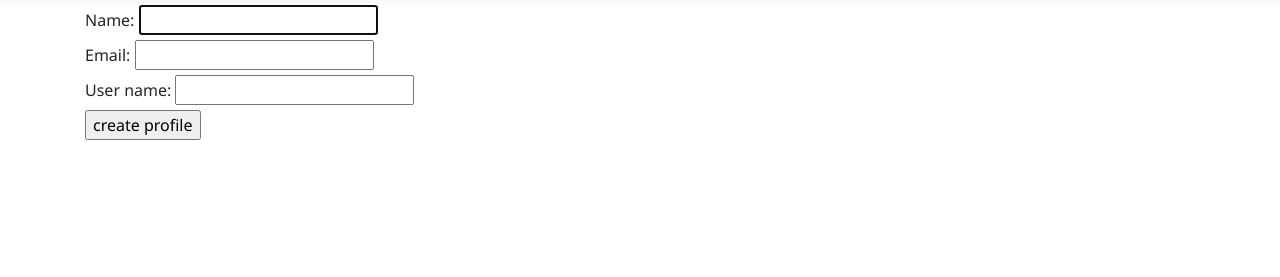
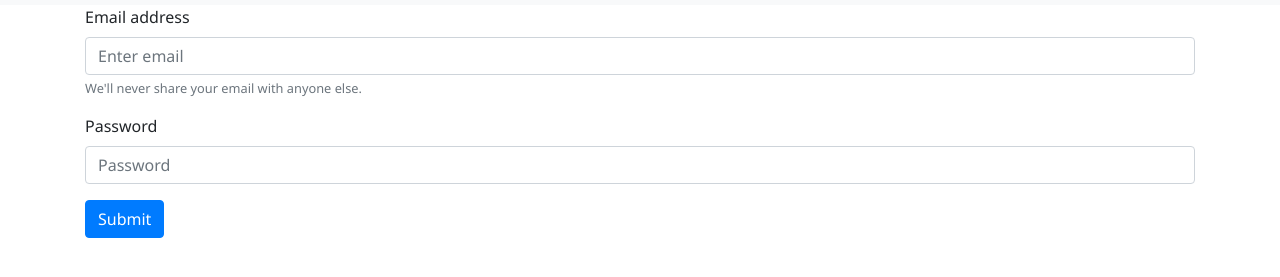
Before and after one commit to Seitek/ad2_reg, a website: page views/index.html in a window 1280 px wide. Shown: the part 51-328 px from the top of the page. Drawn offline with nearby package versions, Linux system fonts and the light colour scheme.

Commit message:
Bootstrap eingebunden

```diff
--- a/views/index.html
+++ b/views/index.html
@@ -41,7 +41,7 @@
     <div class="container">
         <div class="row">
             <div class="col">
-                <form action="/submit" method="POST">
+                <!--<form action="/submit" method="POST">
                     <fieldset>
                         <label for="name">Name: </label>
                         <input type="text" id="name" name="name" autofocus />
@@ -54,7 +54,21 @@
                         <br/>
                         <input type="submit" value="create profile" />
                     </fieldset>
-                </form>
+                </form>-->
+
+                <form action="/submit" method="POST">
+                    <div class="form-group">
+                      <label for="email">Email address</label>
+                      <input type="email" class="form-control" id="email" aria-describedby="emailHelp" placeholder="Enter email">
+                      <small id="emailHelp" class="form-text text-muted">We'll never share your email with anyone else.</small>
+                    </div>
+                    <div class="form-group">
+                      <label for="password">Password</label>
+                      <input type="password" class="form-control" id="password" placeholder="Password">
+                    </div>
+
+                    <button type="submit" class="btn btn-primary">Submit</button>
+                  </form>
             </div>
         </div>
     </div>
```
Also changed, not shown: app.js (+4 -3 lines).
